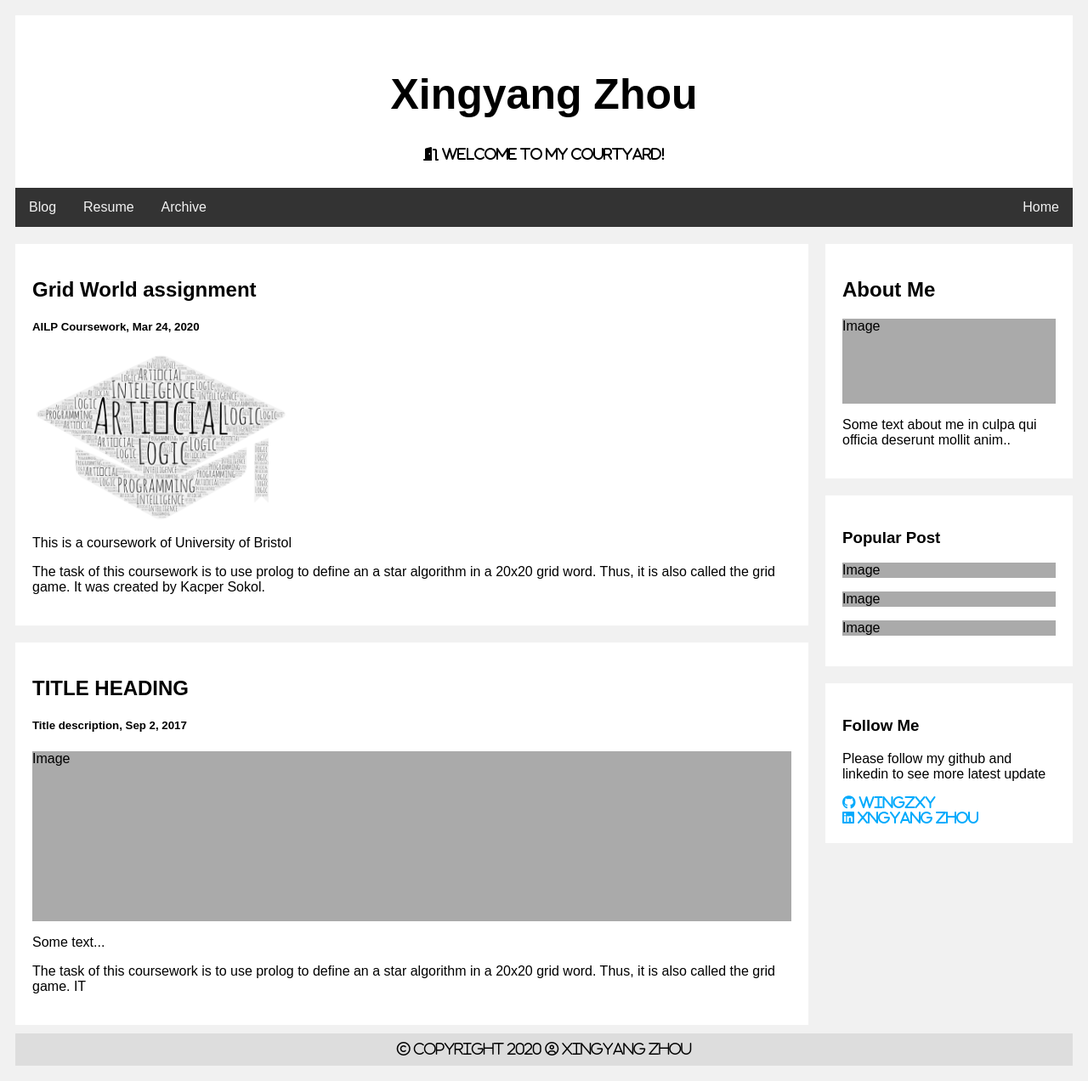
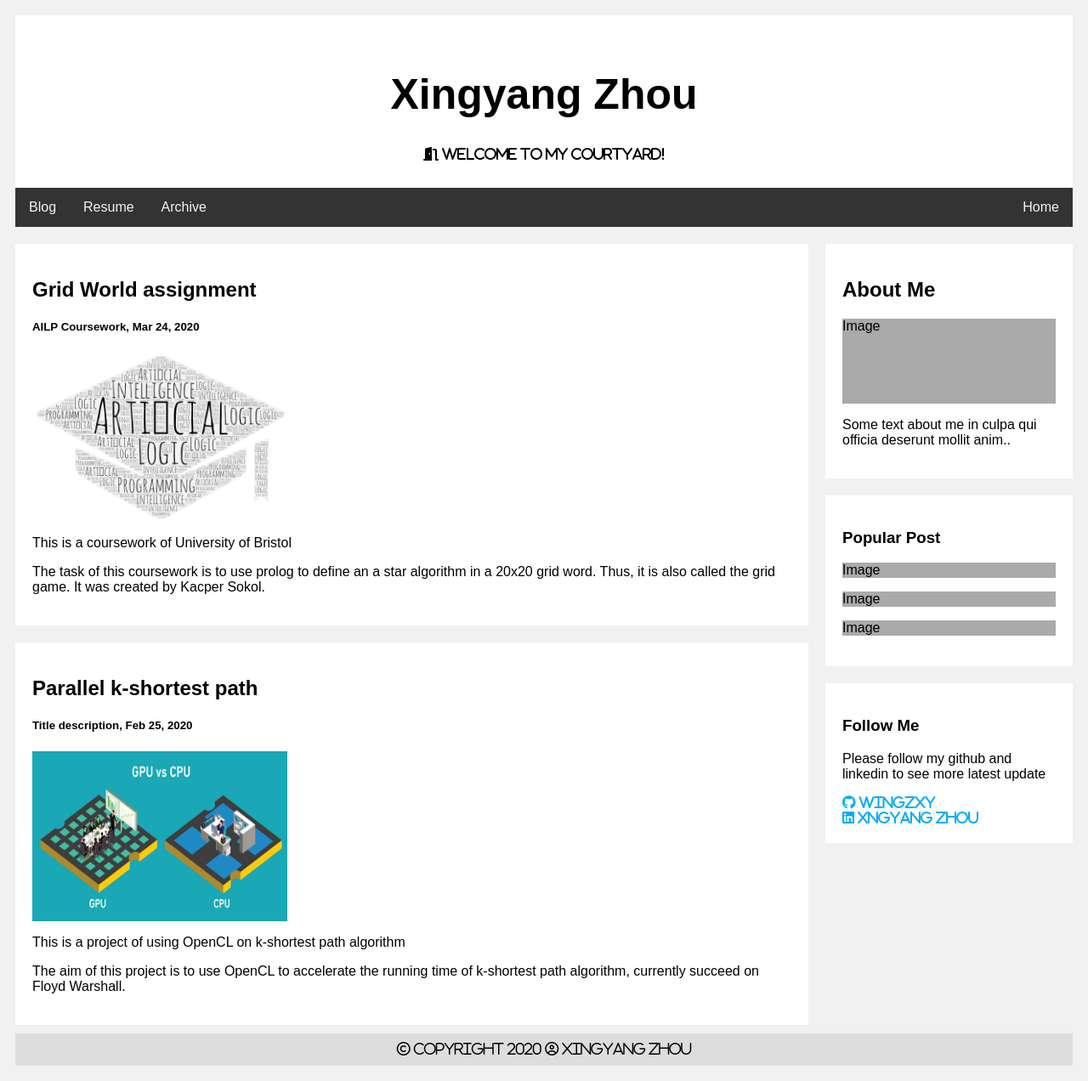
Before and after one commit to Wingzxy/Wingzxy.github.io, a Jekyll site: the page built from index.html, in a window 1280 px wide. Shown: the whole page at 85% size. Built offline with Jekyll 4.4.1, drawn with Linux system fonts in a browser that asks for light colours; nearby versions of some CDN libraries.

Commit message:
update project 2

```diff
--- a/_layouts/homepage.html
+++ b/_layouts/homepage.html
@@ -30,11 +30,11 @@
       <p>The task of this coursework is to use prolog to define an a star algorithm in a 20x20 grid word. Thus, it is also called the grid game. It was created by Kacper Sokol.</p>
     </div>
     <div class="card">
-      <h2>TITLE HEADING</h2>
-      <h5>Title description, Sep 2, 2017</h5>
-      <div class="fakeimg" style="height:200px;">Image</div>
-      <p>Some text...</p>
-      <p>The task of this coursework is to use prolog to define an a star algorithm in a 20x20 grid word. Thus, it is also called the grid game. IT</p>
+      <h2>Parallel k-shortest path</h2>
+      <h5>Title description, Feb 25, 2020</h5>
+      <div class="fakeimg" style="height:200px; width:300px;"><img src="/images/gpu.png" alt="art words" width="100%" height="100%"></div>
+      <p>This is a project of using OpenCL on k-shortest path algorithm</p>
+      <p>The aim of this project is to use OpenCL to accelerate the running time of k-shortest path algorithm, currently succeed on Floyd Warshall.</p>
     </div>
   </div>
   <div class="rightcolumn">
```
